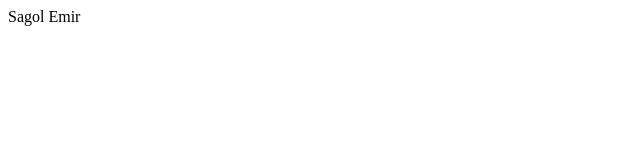
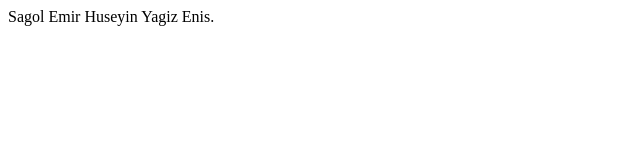
Before and after one commit to Phirsone/Teaching_git_collab, a plain HTML site: page arasFile/index.html in a window 1280 px wide. Shown: the whole page, without its empty margins (0-640 px from the left). Drawn offline with Linux system fonts and the light colour scheme.

Commit message:
Commit 2
Tum ekip arkadaşları eklendi

```diff
--- a/arasFile/index.html
+++ b/arasFile/index.html
@@ -7,6 +7,6 @@
     <title>Document</title>
 </head>
 <body>
-    Sagol Emir
+    Sagol Emir Huseyin Yagiz Enis.
 </body>
 </html>
```
